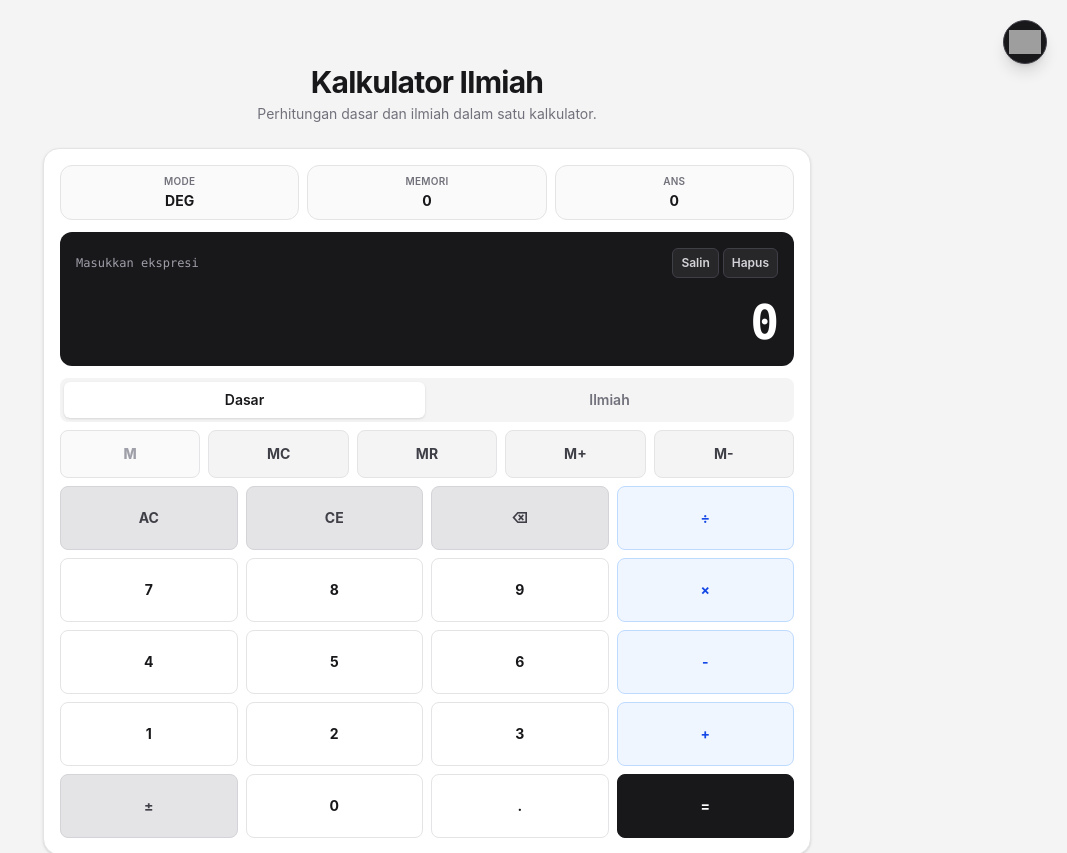
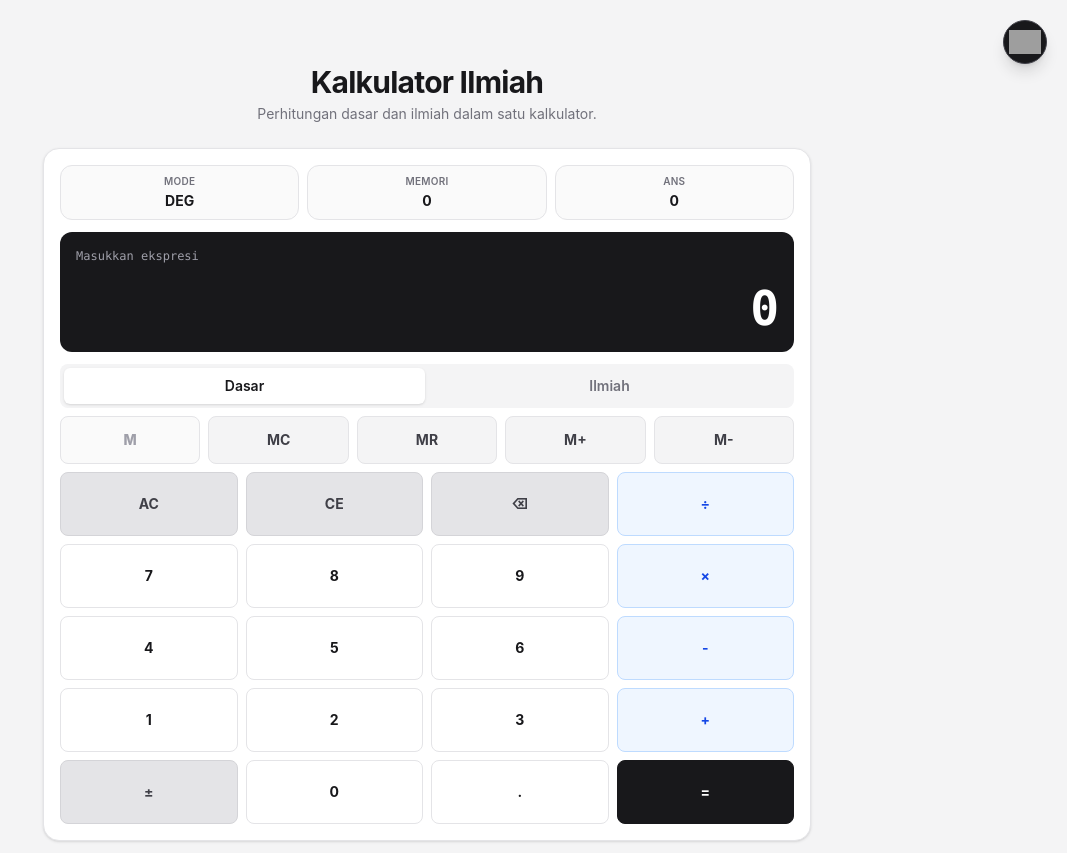
Before and after one commit to ki1bot/kalkulator-ilmiah, a Vue app: page / in a window 1280 px wide. Shown: the top 853 px of the page, without its empty margins (213-1280 px from the left). Built offline with nearby package versions, Linux system fonts and the light colour scheme; grey boxes are pictures that could not be loaded.

Commit message:
nambah footer

```diff
--- a/src/components/CalculatorDisplay.vue
+++ b/src/components/CalculatorDisplay.vue
@@ -30,26 +30,6 @@ const handleInput = (event: Event) => {
       <p class="min-w-0 truncate font-mono text-xs text-zinc-400">
         {{ lastExpression ? `${lastExpression} =` : "Masukkan ekspresi" }}
       </p>
-
-      <div class="flex shrink-0 gap-1">
-        <button
-          type="button"
-          class="touch-manipulation rounded-md border border-zinc-700 bg-zinc-800 px-2 py-1.5 text-xs font-semibold text-zinc-300 transition hover:bg-zinc-700 focus:outline-none focus:ring-2 focus:ring-blue-500"
-          aria-label="Salin hasil"
-          @click="emit('copy')"
-        >
-          Salin
-        </button>
-
-        <button
-          type="button"
-          class="touch-manipulation rounded-md border border-zinc-700 bg-zinc-800 px-2 py-1.5 text-xs font-semibold text-zinc-300 transition hover:bg-zinc-700 focus:outline-none focus:ring-2 focus:ring-blue-500"
-          aria-label="Hapus semua"
-          @click="emit('clear')"
-        >
-          Hapus
-        </button>
-      </div>
     </div>
 
     <input
```
